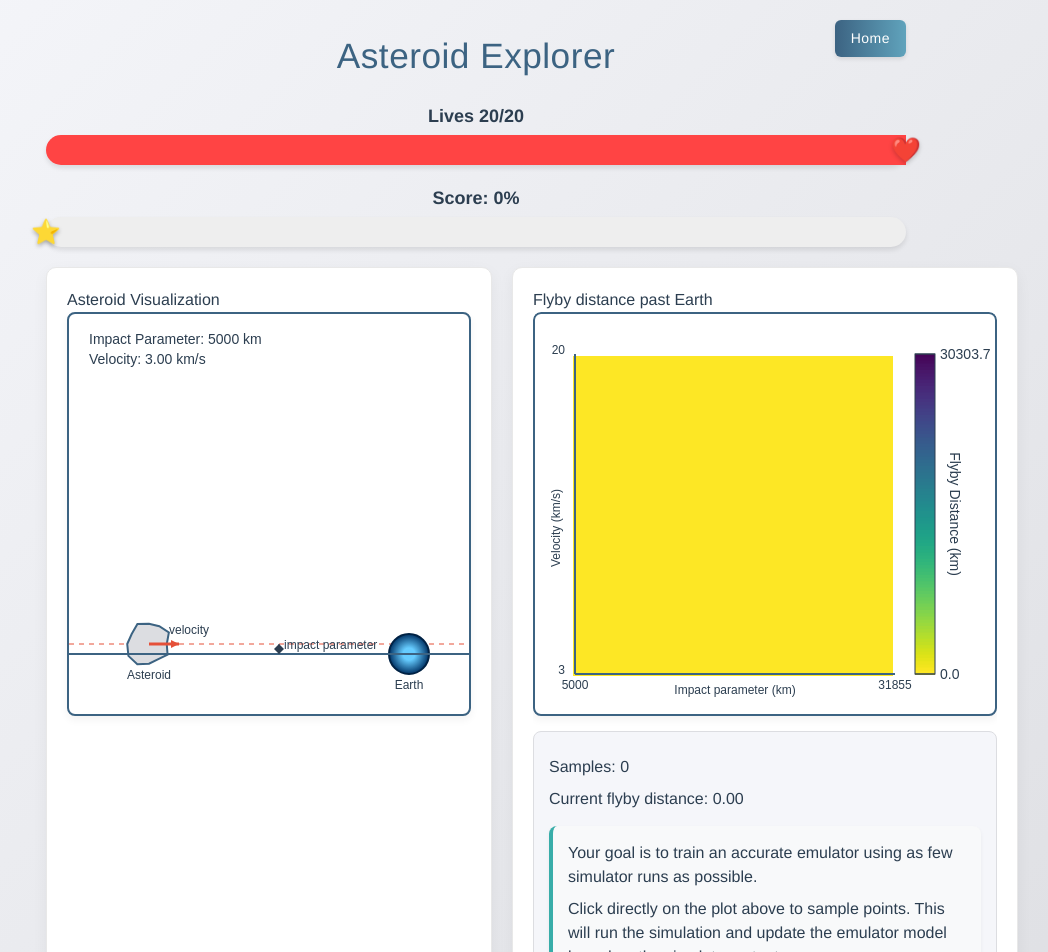
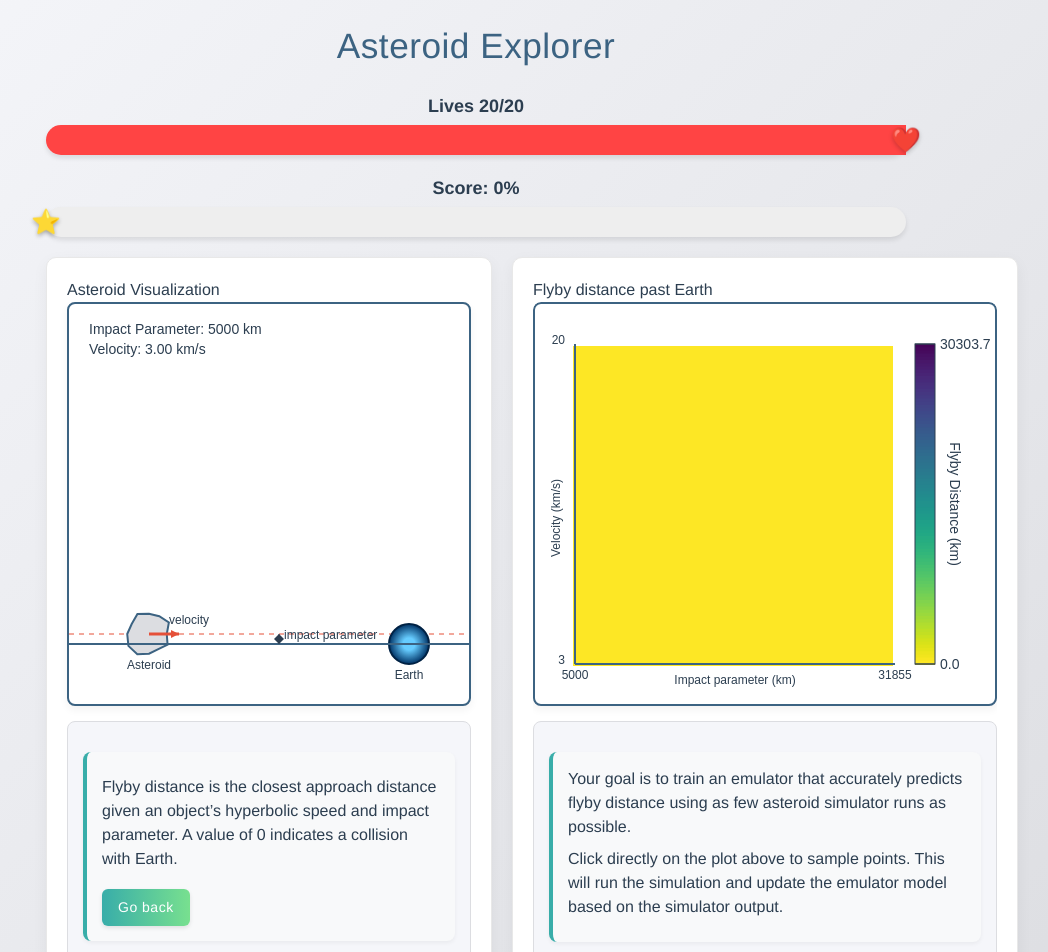
Before and after one commit to alan-turing-institute/gp-demo, a SvelteKit app: page /asteroid in a window 1280 px wide. Shown: the top 952 px of the page, without its empty margins (164-1212 px from the left). Built offline with nearby package versions, Linux system fonts and the light colour scheme.

Commit message:
update demo text, rearrange, mv home button

```diff
--- a/src/routes/asteroid/+page.svelte
+++ b/src/routes/asteroid/+page.svelte
@@ -547,12 +547,7 @@
 </script>
 
 <main>
-  <div class="header-container">
     <h1>Asteroid Explorer</h1>
-    <button class="home-button" on:click={goToHomePage}>
-      <span>Home</span>
-    </button>
-  </div>
 
   <!-- Live Bar -->
   <div class="live-bar-container">
@@ -588,6 +583,16 @@
     <div class="panel">
       <h2>Asteroid Visualization</h2>
       <canvas bind:this={canvas} width={WIDTH} height={HEIGHT}></canvas>
+      <div class="info">
+      <div class="instruction">
+        <p>Flyby distance is the closest approach distance given an object’s hyperbolic speed and impact parameter. A value of 0 indicates a collision with Earth.</p>
+        <div class="button-group">
+            <button class="info-button" on:click={goToHomePage}>
+              <span>Go back</span>
+            </button>
+        </div>
+      </div>
+    </div>
     </div>
     <div class="panel">
       <h2>Flyby distance past Earth</h2>
@@ -601,10 +606,8 @@
         ></canvas>
       </div>
       <div class="info">
-        <p>Samples: {samples.length}</p>
-        <p>Current flyby distance: {calculateEnergy(angle, velocity).toFixed(2)}</p>
         <div class="instruction">
-          <p class="highlight">Your goal is to train an accurate emulator using as few simulator runs as possible.</p>
+          <p class="highlight">Your goal is to train an emulator that accurately predicts flyby distance using as few asteroid simulator runs as possible.</p>
           <p>Click directly on the plot above to sample points. This will run the simulation and update the emulator model based on the simulator output.</p>
         </div>
         <div class="button-group">
@@ -615,54 +618,12 @@
             {showEnergyFunction ? 'Show Emulator Prediction' : 'Show Simulator Function'}
           </button>
         </div>
-        <div class="energy-function">
-          <h3>About the Visualization:</h3>
-          <!-- <p>{showEnergyFunction ? 'Showing true function' : 'Showing emulator prediction'}</p> -->
-          <p>The flyby distance is the closest approach distance given an object’s hyperbolic speed and impact parameter. A value of 0 indicates a collision with Earth.</p>
-        </div>
       </div>
     </div>
   </div>
 </main>
 
 <style>
-  .header-container {
-    position: relative;
-    margin-bottom: 20px;
-    padding-top: 10px;
-  }
-  /* Home Button Styles */
-  .home-button {
-    position: absolute;
-    top: 0;
-    right: 0;
-    background: linear-gradient(to right, #3c6382, #60a3bc);
-    color: white;
-    padding: 8px 16px;
-    border: none;
-    border-radius: 6px;
-    cursor: pointer;
-    font-size: 14px;
-    font-family: 'Helvetica Neue', sans-serif;
-    font-weight: 500;
-    letter-spacing: 0.5px;
-    box-shadow: 0 2px 4px rgba(0, 0, 0, 0.1);
-    transition: all 0.2s ease;
-    display: flex;
-    align-items: center;
-    gap: 6px;
-    margin-top: 0;
-  }
-  .home-button:hover {
-    background: linear-gradient(to right, #2d4d62, #4a8094);
-    box-shadow: 0 4px 8px rgba(0, 0, 0, 0.15);
-    transform: translateY(-1px);
-  }
-
-  .home-button:active {
-    transform: translateY(1px);
-    box-shadow: 0 1px 2px rgba(0, 0, 0, 0.1);
-  }
 
   /* Live Bar Container */
   .live-bar-container {
--- a/src/routes/molecule/+page.svelte
+++ b/src/routes/molecule/+page.svelte
@@ -588,12 +588,8 @@ function handleChange(event) {
 </script>
 
 <main>
-  <div class="header-container">
     <h1>Protein Explorer</h1>
-    <button class="home-button" on:click={goToHomePage}>
-      <span>Home</span>
-    </button>
-  </div>
+
 
   <!-- Live Bar -->
   <div class="live-bar-container">
@@ -662,7 +658,19 @@ function handleChange(event) {
         <!-- ORIGINALLY HAD PDBMOL HERE -->
         <!-- <Pdbmol bind:angle={phi} bind:phiAngle={psi}></Pdbmol> -->
       </div>
+
+
+    <div class="info">
+      <div class="instruction">
+        <p>Rotating backbone angles changes the protein's shape, affecting its stability. Lower energy regions correspond to more stable conformations.</p>
+        <div class="button-group">
+            <button class="info-button" on:click={goToHomePage}>
+              <span>Go back</span>
+            </button>
+        </div>
+      </div>
     </div>
+  </div>
 
     <div class="panel">
       <h2>Energy Landscape</h2>
@@ -677,10 +685,8 @@ function handleChange(event) {
       </div>
 
       <div class="info">
-        <p>Samples: {samples.length}</p>
-        <p>Current energy: {calculateEnergy(phi, psi).toFixed(2)}</p>
         <div class="instruction">
-          <p class="highlight">Your goal is to train an accurate emulator using as few simulator runs as possible.</p>
+          <p class="highlight">Your goal is to train an emulator that accurately predicts the energy function using as few protein simulator runs as possible.</p>
           <p>Click directly on the plot above to sample points. This will run the simulation and update the emulator model based on the simulator output.</p>
         </div>
         <div class="button-group">
@@ -692,57 +698,13 @@ function handleChange(event) {
           </button>
         </div>
 
-        <div class="energy-function">
-          <h3>About the Visualization:</h3>
-          <!-- <p>{showEnergyFunction ? 'Showing true function' : 'Showing emulator prediction'}</p> -->
-          <p>The energy function represents different stable conformations of the protein backbone. Lighter regions indicate more stable conformations (lower energy).</p>
-        </div>
       </div>
     </div>
   </div>
+
 </main>
 
 <style>
-  .header-container {
-    position: relative;
-    margin-bottom: 20px;
-    padding-top: 10px;
-  }
-
-  /* Home Button Styles */
-  .home-button {
-    position: absolute;
-    top: 0;
-    right: 0;
-    background: linear-gradient(to right, #3c6382, #60a3bc);
-    color: white;
-    padding: 8px 16px;
-    border: none;
-    border-radius: 6px;
-    cursor: pointer;
-    font-size: 14px;
-    font-family: 'Helvetica Neue', sans-serif;
-    font-weight: 500;
-    letter-spacing: 0.5px;
-    box-shadow: 0 2px 4px rgba(0, 0, 0, 0.1);
-    transition: all 0.2s ease;
-    display: flex;
-    align-items: center;
-    gap: 6px;
-    margin-top: 0;
-  }
-
-  .home-button:hover {
-    background: linear-gradient(to right, #2d4d62, #4a8094);
-    box-shadow: 0 4px 8px rgba(0, 0, 0, 0.15);
-    transform: translateY(-1px);
-  }
-
-  .home-button:active {
-    transform: translateY(1px);
-    box-shadow: 0 1px 2px rgba(0, 0, 0, 0.1);
-  }
-
   /* Live Bar Container */
   .live-bar-container {
     margin: 20px 0;
```
